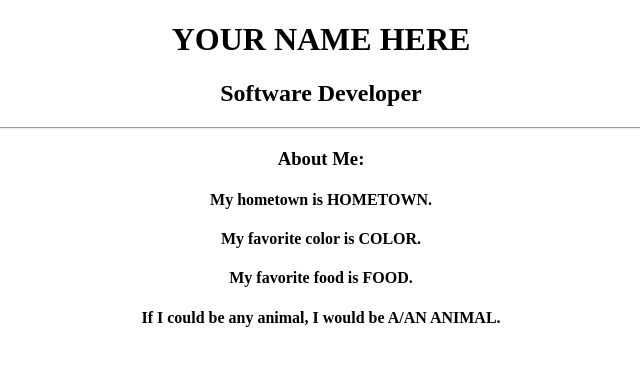
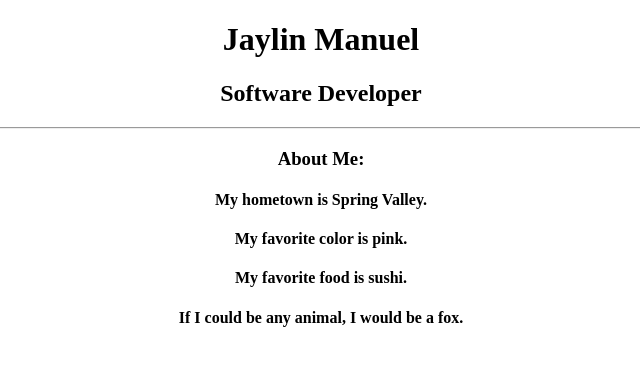
Before and after one commit to jaylinrose/profile, a plain HTML site: page index.html in a window 1280 px wide. Shown: the whole page, without its empty margins (319-959 px from the left). Drawn offline with Linux system fonts and the light colour scheme.

Commit message:
updated content

```diff
--- a/index.html
+++ b/index.html
@@ -7,14 +7,14 @@
 		  </head>
 		  <body>
 			<div align="center">
-				<h1>YOUR NAME HERE</h1>
+				<h1>Jaylin Manuel</h1>
 				<h2>Software Developer</h2>
 				<hr>
 				<h3>About Me:</h3>
-					<h4>My hometown is HOMETOWN.</h4>
-					<h4>My favorite color is COLOR.</h4>
-					<h4>My favorite food is FOOD.</h4>
-					<h4>If I could be any animal, I would be A/AN ANIMAL.</h4>
+					<h4>My hometown is Spring Valley.</h4>
+					<h4>My favorite color is pink.</h4>
+					<h4>My favorite food is sushi.</h4>
+					<h4>If I could be any animal, I would be a fox.</h4>
 			</div>
 		  </body>
 		</html>
```
